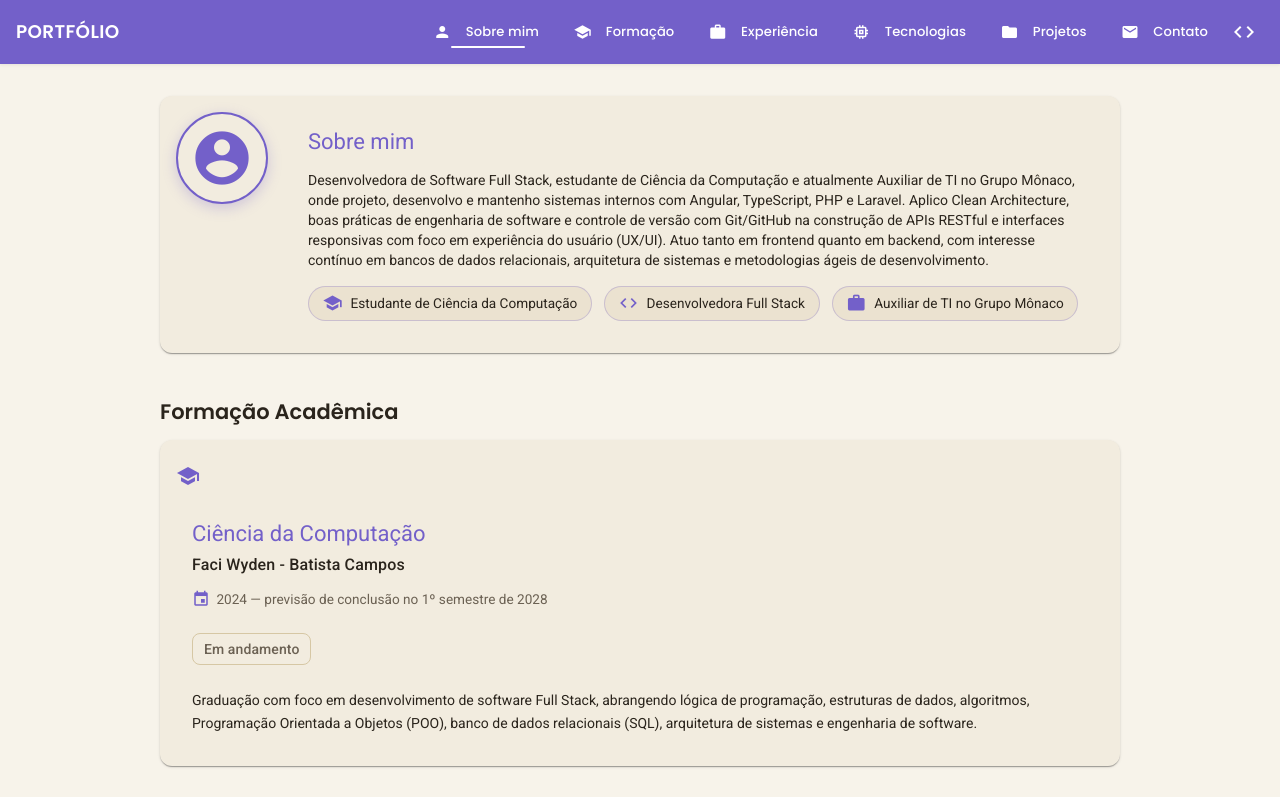
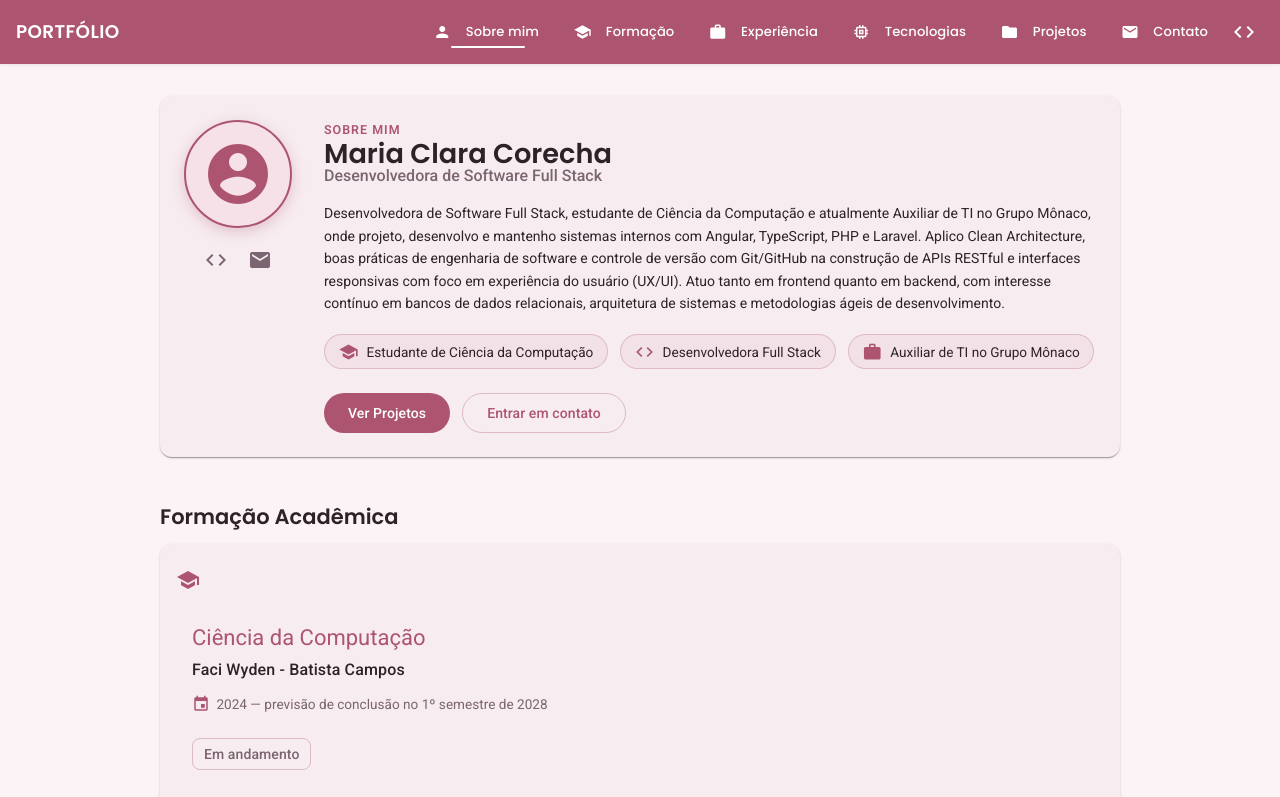
Before and after one commit to MariaClaraCorecha/portfolio, an Angular app: page / in a window 1280 px wide. Shown: the top 797 px of the page. Built offline with nearby package versions, Linux system fonts and the light colour scheme.

Commit message:
feat: enhance About section with improved layout, styling, and additional profile details

```diff
--- a/src/app/about/about.html
+++ b/src/app/about/about.html
@@ -1,14 +1,23 @@
 <mat-card class="about-card">
   <div class="about-layout">
+    <div class="avatar-col">
       <div class="avatar">
         <mat-icon>account_circle</mat-icon>
       </div>
+      <div class="avatar-actions">
+        <a mat-icon-button [href]="githubUrl" target="_blank" rel="noopener" aria-label="GitHub">
+          <mat-icon>code</mat-icon>
+        </a>
+        <a mat-icon-button [href]="'mailto:' + email" aria-label="Enviar e-mail">
+          <mat-icon>mail</mat-icon>
+        </a>
+      </div>
+    </div>
     <div class="about-body">
-      <mat-card-header>
-        <mat-card-title>Sobre mim</mat-card-title>
-      </mat-card-header>
-      <mat-card-content>
-        <p>
+      <p class="eyebrow">Sobre mim</p>
+      <h1 class="profile-name">{{ name }}</h1>
+      <p class="profile-role">{{ role }}</p>
+      <p class="bio">
         Desenvolvedora de Software Full Stack, estudante de Ciência da Computação e
         atualmente Auxiliar de TI no Grupo Mônaco, onde projeto, desenvolvo e mantenho
         sistemas internos com Angular, TypeScript, PHP e Laravel. Aplico Clean
@@ -26,7 +35,10 @@
           </div>
         }
       </div>
-      </mat-card-content>
+      <div class="cta-row">
+        <a mat-flat-button color="primary" href="#projetos">Ver Projetos</a>
+        <a mat-stroked-button color="primary" href="#contato">Entrar em contato</a>
+      </div>
     </div>
   </div>
 </mat-card>
--- a/src/app/about/about.scss
+++ b/src/app/about/about.scss
@@ -1,26 +1,48 @@
 .about-layout {
   display: flex;
-  gap: 1.5rem;
+  gap: 2rem;
   align-items: flex-start;
-  padding: 1rem;
+  padding: 1.5rem;
+}
+
+.avatar-col {
+  flex: 0 0 auto;
+  display: flex;
+  flex-direction: column;
+  align-items: center;
+  gap: 0.75rem;
 }
 
 .avatar {
-  flex: 0 0 auto;
-  width: 88px;
-  height: 88px;
+  width: 104px;
+  height: 104px;
   border-radius: 50%;
   display: flex;
   align-items: center;
   justify-content: center;
   border: 2px solid var(--mat-sys-primary);
-  box-shadow: 0 4px 14px rgba(115, 96, 201, 0.28);
+  background-color: var(--mat-sys-primary-container);
+  box-shadow: 0 4px 14px rgba(173, 85, 112, 0.28);
 
   mat-icon {
-    width: 64px;
-    height: 64px;
-    font-size: 64px;
+    width: 72px;
+    height: 72px;
+    font-size: 72px;
     color: var(--mat-sys-primary);
+  }
+}
+
+.avatar-actions {
+  display: flex;
+  gap: 0.25rem;
+
+  a {
+    color: var(--mat-sys-on-surface-variant);
+    transition: color 0.15s ease-in-out;
+
+    &:hover {
+      color: var(--mat-sys-primary);
+    }
   }
 }
 
@@ -29,11 +51,37 @@
   min-width: 0;
 }
 
+.eyebrow {
+  margin: 0 0 0.25rem;
+  font-size: 0.78rem;
+  font-weight: 600;
+  letter-spacing: 0.08em;
+  text-transform: uppercase;
+  color: var(--mat-sys-primary);
+}
+
+.profile-name {
+  margin: 0 0 0.15rem;
+  font-size: 1.7rem;
+}
+
+.profile-role {
+  margin: 0 0 1rem;
+  font-size: 1rem;
+  font-weight: 500;
+  color: var(--mat-sys-on-surface-variant);
+}
+
+.bio {
+  margin: 0;
+  line-height: 1.6;
+}
+
 .highlights {
   display: flex;
   flex-wrap: wrap;
   gap: 0.75rem;
-  margin-top: 1rem;
+  margin-top: 1.25rem;
 }
 
 .highlight {
@@ -42,7 +90,7 @@
   gap: 0.5rem;
   padding: 0.4rem 0.85rem;
   border-radius: 999px;
-  border: 1px solid rgba(115, 96, 201, 0.28);
+  border: 1px solid rgba(173, 85, 112, 0.28);
   background-color: var(--mat-sys-surface-container);
   font-size: 0.85rem;
 
@@ -54,10 +102,22 @@
   }
 }
 
+.cta-row {
+  display: flex;
+  flex-wrap: wrap;
+  gap: 0.75rem;
+  margin-top: 1.5rem;
+}
+
 @media (max-width: 599px) {
   .about-layout {
     flex-direction: column;
     align-items: center;
     text-align: center;
   }
+
+  .cta-row,
+  .highlights {
+    justify-content: center;
+  }
 }
--- a/src/app/about/about.ts
+++ b/src/app/about/about.ts
@@ -1,6 +1,7 @@
 import { Component } from '@angular/core';
 import { MatCardModule } from '@angular/material/card';
 import { MatIconModule } from '@angular/material/icon';
+import { MatButtonModule } from '@angular/material/button';
 
 interface Highlight {
   icon: string;
@@ -9,11 +10,16 @@ interface Highlight {
 
 @Component({
   selector: 'app-about',
-  imports: [MatCardModule, MatIconModule],
+  imports: [MatCardModule, MatIconModule, MatButtonModule],
   templateUrl: './about.html',
   styleUrl: './about.scss',
 })
 export class About {
+  readonly name = 'Maria Clara Corecha';
+  readonly role = 'Desenvolvedora de Software Full Stack';
+  readonly githubUrl = 'https://github.com/MariaClaraCorecha';
+  readonly email = 'mariacorecha18@gmail.com';
+
   readonly highlights: Highlight[] = [
     { icon: 'school', label: 'Estudante de Ciência da Computação' },
     { icon: 'code', label: 'Desenvolvedora Full Stack' },
--- a/src/app/app.scss
+++ b/src/app/app.scss
@@ -16,5 +16,5 @@ section {
   right: 1.5rem;
   bottom: 1.5rem;
   z-index: 90;
-  box-shadow: 0 4px 14px rgba(115, 96, 201, 0.35);
+  box-shadow: 0 4px 14px rgba(173, 85, 112, 0.35);
 }
--- a/src/app/header/header.scss
+++ b/src/app/header/header.scss
@@ -6,7 +6,7 @@
 }
 
 // Angular Material's M3 toolbar always uses the surface/on-surface tokens
-// regardless of the `color` input, so the pastel-purple brand bar is set
+// regardless of the `color` input, so the pastel-pink brand bar is set
 // explicitly here instead of relying on `color="primary"`.
 .mat-toolbar {
   background-color: var(--mat-sys-primary);
--- a/src/styles.scss
+++ b/src/styles.scss
@@ -5,32 +5,33 @@
 // custom components at https://material.angular.dev/guide/theming
 @use '@angular/material' as mat;
 
-// Professional, pastel-purple palette layered on top of Angular's default
-// light M3 theme — softer than a saturated brand purple, but the primary
-// tone is still tuned to clear AA text contrast on white surfaces.
-$primary: #7360c9;
-$primary-dim: #5a4699;
-$primary-container: #ece7fa;
-$on-primary-container: #423480;
+// Professional, light-pink (blush) palette layered on top of Angular's
+// default light M3 theme — a dusty rose stands in for the brand accent
+// (deep enough to keep clear AA text contrast on light surfaces), echoed
+// by a deeper wine tone for the footer anchor.
+$primary: #ad5570;
+$primary-dim: #7a3450;
+$primary-container: #f7e1e8;
+$on-primary-container: #7a3450;
 
-$tertiary: #4a4374;
-$tertiary-container: #dad4f0;
-$on-tertiary-container: #2e2856;
+$tertiary: #6b2c43;
+$tertiary-container: #f0d9e1;
+$on-tertiary-container: #5c2438;
 
-$ink: #2a241c;
-$ink-soft: #6b6153;
+$ink: #2e2229;
+$ink-soft: #7a6570;
 
-// Warm pastel-beige neutrals for the background/surfaces, kept distinct
-// from the purple brand accent (primary/tertiary above) so the palette
-// reads as neutral canvas + color accent rather than all-purple.
-$bg: #f7f3ea;
-$surface: #fffdf8;
-$surface-container-low: #f2ecdf;
-$surface-container: #ebe2d0;
-$surface-container-high: #e1d5bd;
-$surface-container-highest: #d5c6a8;
-$outline: #d6c7a4;
-$outline-variant: #ece3cf;
+// Soft blush neutrals for the background/surfaces, a touch lighter than
+// the brand accent above so the palette reads as neutral canvas + color
+// accent rather than a single flat pink.
+$bg: #fbf3f5;
+$surface: #fffbfc;
+$surface-container-low: #f7ecf0;
+$surface-container: #f2e2e8;
+$surface-container-high: #ecd5de;
+$surface-container-highest: #e2c3cf;
+$outline: #ddb8c6;
+$outline-variant: #f0dde4;
 
 html {
   height: 100%;
@@ -39,16 +40,16 @@ html {
     (
       color: (
         theme-type: light,
-        primary: mat.$violet-palette,
-        tertiary: mat.$violet-palette,
+        primary: mat.$rose-palette,
+        tertiary: mat.$rose-palette,
       ),
       typography: Roboto,
       density: 0,
     )
   );
 
-  // Soften the algorithmic M3 light tones into a lighter, pastel purple that
-  // still reads as professional and stays accessible on white surfaces.
+  // Soften the algorithmic M3 light tones into a soft, pastel-pink accent
+  // that still reads as professional and stays accessible on light surfaces.
   --mat-sys-primary: #{$primary};
   --mat-sys-on-primary: #ffffff;
   --mat-sys-primary-container: #{$primary-container};
@@ -110,24 +111,24 @@ h3 {
   font-weight: 600;
 }
 
-// Card titles pick up the pastel-purple accent instead of the default text color.
+// Card titles pick up the pastel-pink accent instead of the default text color.
 .mat-mdc-card-title {
   color: var(--mat-sys-primary);
   font-weight: 600;
 }
 
 .mat-toolbar {
-  box-shadow: 0 1px 3px rgba(42, 36, 28, 0.08);
+  box-shadow: 0 1px 3px rgba(46, 34, 41, 0.08);
 }
 
 .mat-mdc-card {
   border: 1px solid var(--mat-sys-outline-variant);
   border-radius: 12px;
-  box-shadow: 0 1px 2px rgba(42, 36, 28, 0.05);
+  box-shadow: 0 1px 2px rgba(46, 34, 41, 0.05);
   transition: box-shadow 0.2s ease-in-out, transform 0.2s ease-in-out;
 
   &:hover {
-    box-shadow: 0 10px 24px rgba(115, 96, 201, 0.16);
+    box-shadow: 0 10px 24px rgba(173, 85, 112, 0.18);
     transform: translateY(-2px);
   }
 }
```
Lines whose indentation alone changed are shown as unchanged.
